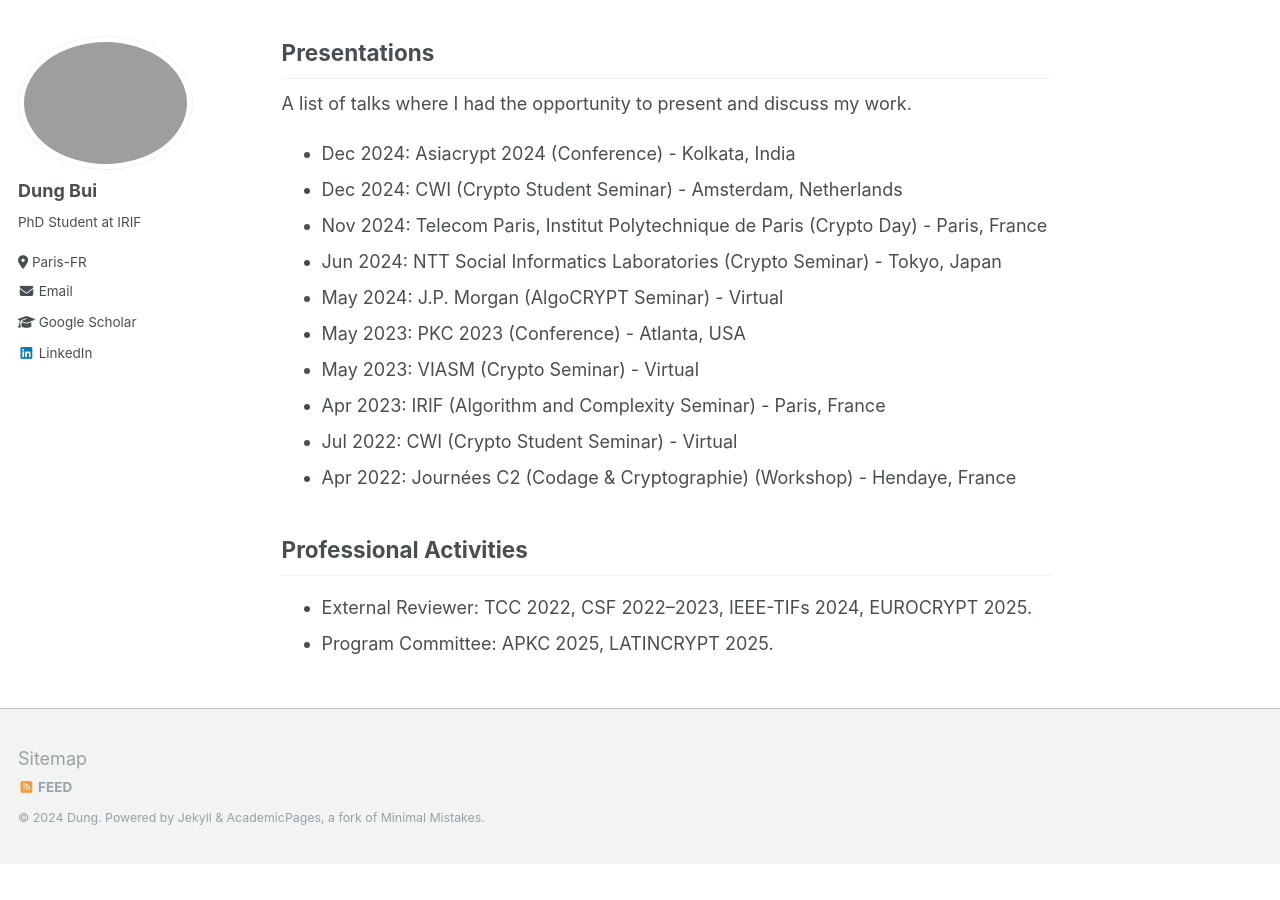
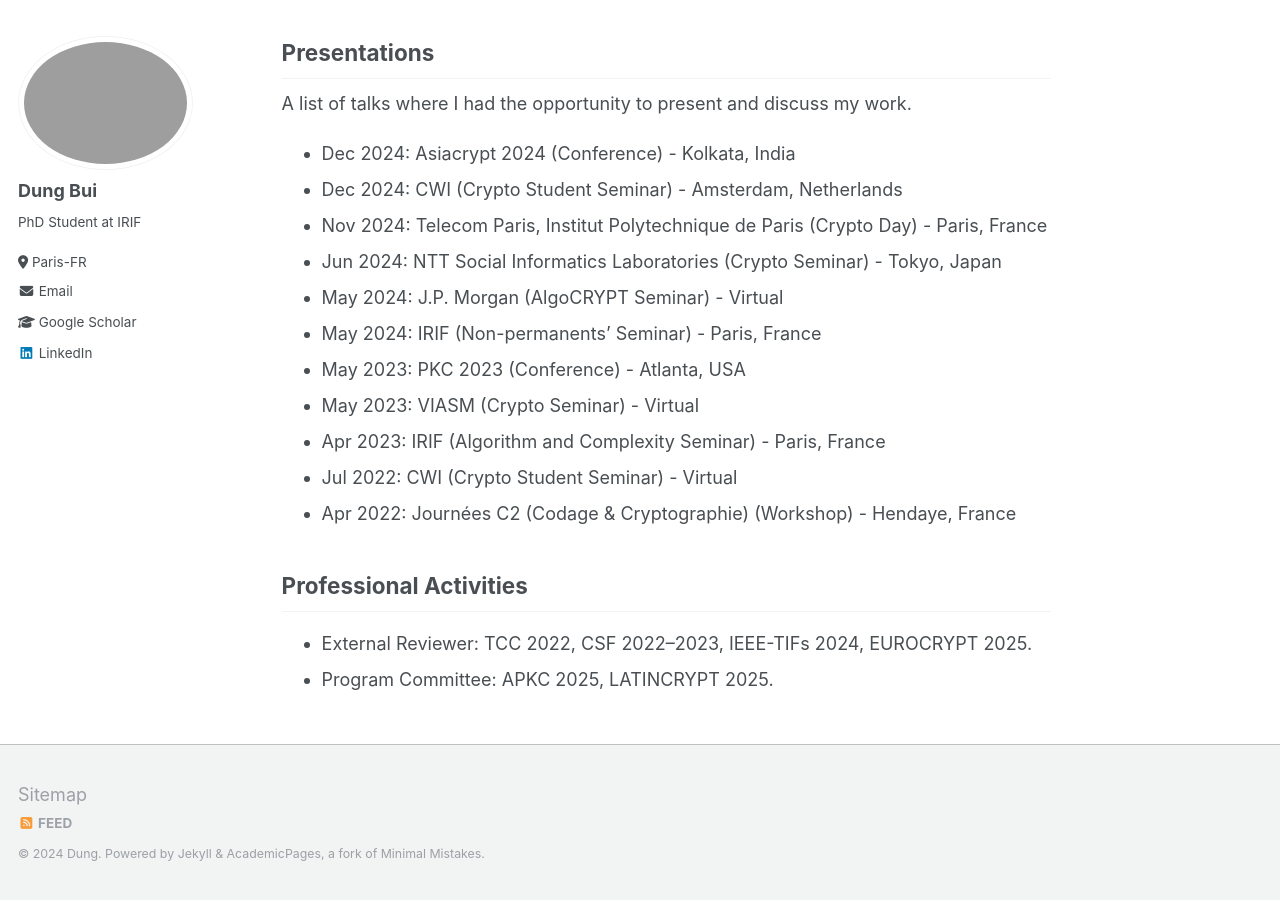
Before and after one commit to dungbui15/dungbui15.github.io, a Jekyll site: the page built from _pages/about.md, in a window 1280 px wide and 900 px high, scrolled down 1696 px. Built offline with Jekyll 4.4.1, drawn with Linux system fonts in a browser that asks for light colours; before the commit the page ends 2560 px from its top, so only the background shows below that.

Commit message:
Update about.md

```diff
--- a/_pages/about.md
+++ b/_pages/about.md
@@ -61,6 +61,7 @@ A list of talks where I had the opportunity to present and discuss my work.
 - Nov 2024: Telecom Paris, Institut Polytechnique de Paris (Crypto Day) - Paris, France
 - Jun 2024: NTT Social Informatics Laboratories (Crypto Seminar) - Tokyo, Japan
 - May 2024: J.P. Morgan (AlgoCRYPT Seminar) - Virtual
+- May 2024: IRIF (Non-permanents' Seminar) - Paris, France
 - May 2023: PKC 2023 (Conference) - Atlanta, USA
 - May 2023: VIASM (Crypto Seminar) - Virtual
 - Apr 2023: IRIF (Algorithm and Complexity Seminar) - Paris, France
```
